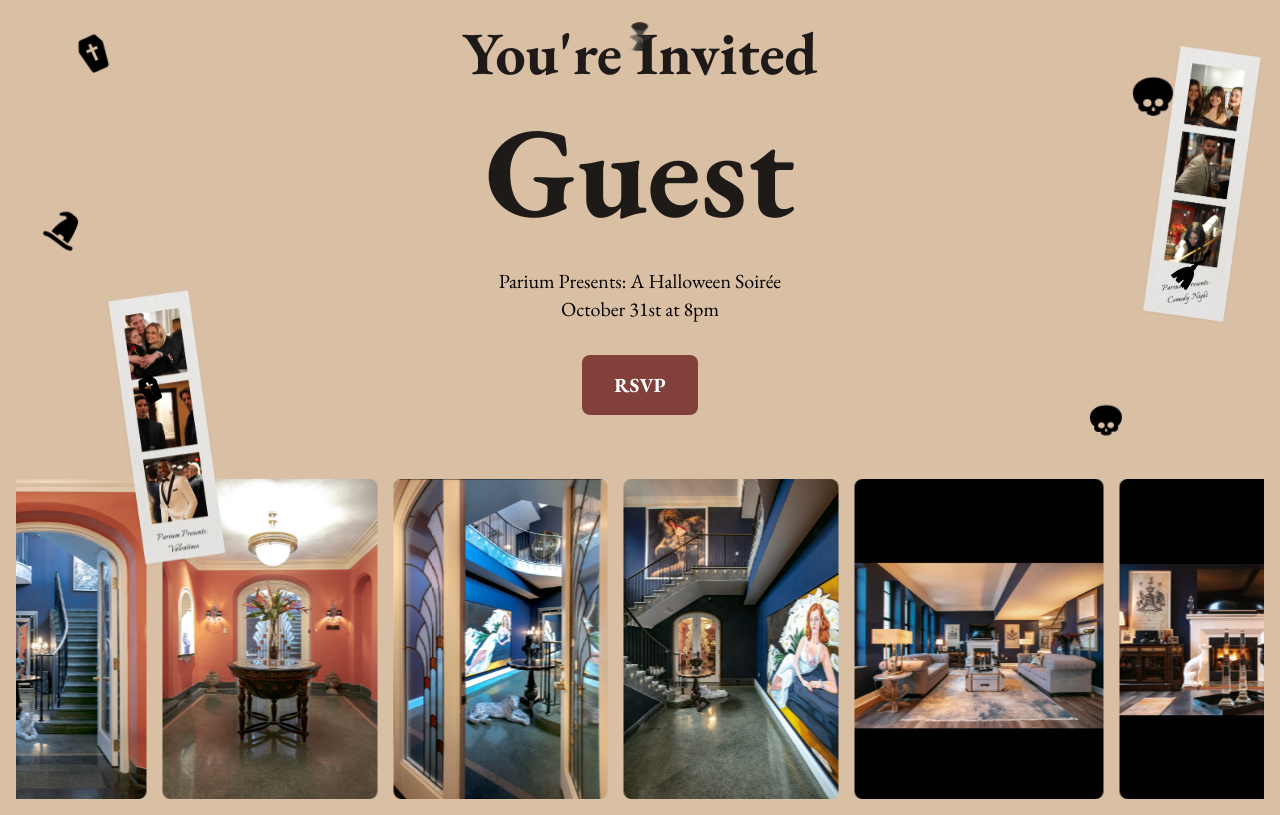
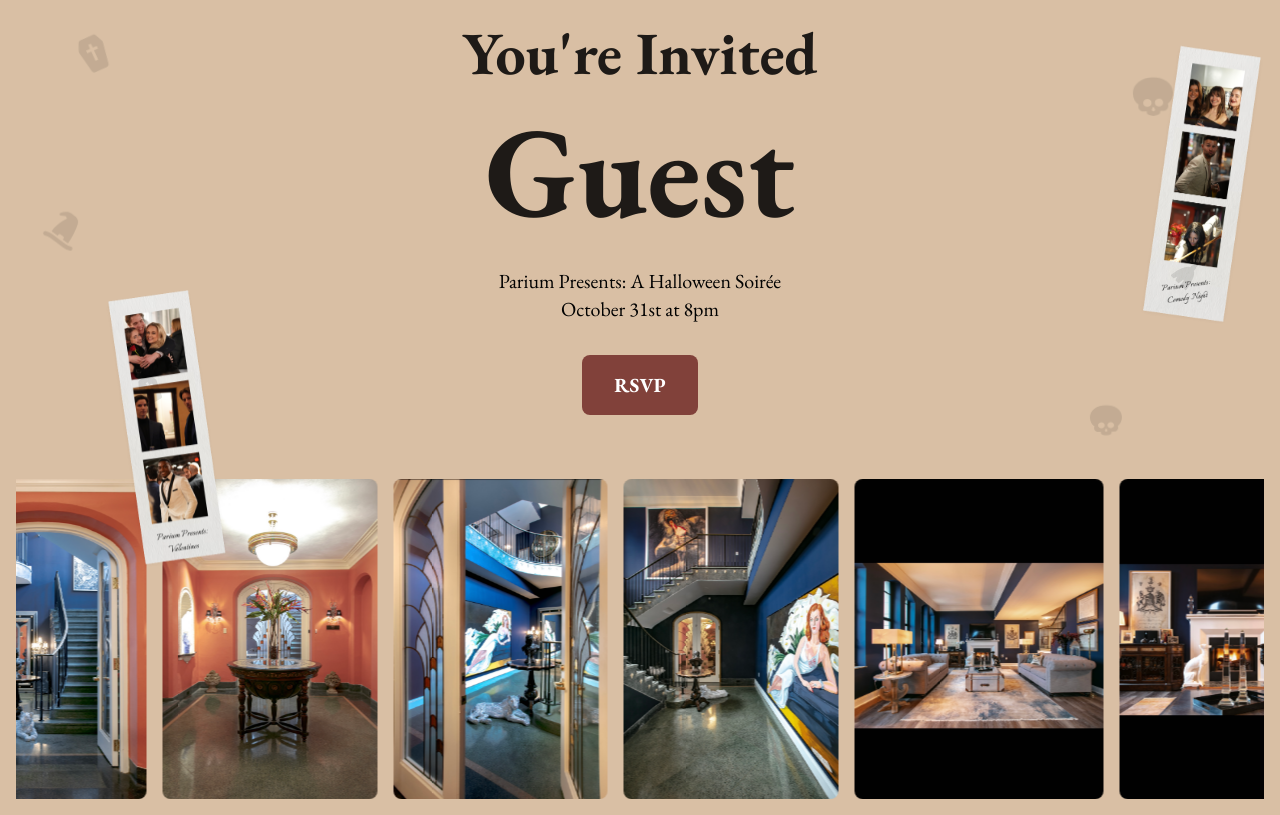
Before and after one commit to izayahhudnut/parium-halloween, a Next.js app: page / in a window 1280 px wide. Built offline with nearby package versions, Linux system fonts and the light colour scheme.

Commit message:
updated icons

```diff
--- a/app/components/InviteContent.tsx
+++ b/app/components/InviteContent.tsx
@@ -47,24 +47,15 @@
 
   return (
     <div className="min-h-screen flex flex-col items-center justify-center text-black p-4 relative" style={{backgroundColor: '#D9BFA4'}}>
-      {/* Logo at top */}
-      <div className="absolute top-4 left-1/2 transform -translate-x-1/2 z-20">
-        <Image
-          src="/logo.png"
-          alt="Parium Logo"
-          width={30}
-          height={15}
-          className="animate-fade-in"
-        />
-      </div>
+
 
       {/* Floating icons */}
-      <Image src="/coffin.svg" alt="Coffin" width={60} height={60} className="absolute animate-float-1 animate-fade-in-delay z-10" style={{top: '5%', left: '5%'}} />
-      <Image src="/thriller.svg" alt="Thriller" width={50} height={50} className="absolute animate-float-2 animate-fade-in-delay z-10" style={{top: '10%', right: '8%'}} />
-      <Image src="/witch-hat.svg" alt="Witch hat" width={55} height={55} className="absolute animate-float-3 animate-fade-in-delay z-10" style={{top: '25%', left: '3%'}} />
-      <Image src="/witch-broom.svg" alt="Witch broom" width={50} height={50} className="absolute animate-float-4 animate-fade-in-delay z-10" style={{top: '30%', right: '5%'}} />
-      <Image src="/coffin.svg" alt="Coffin" width={45} height={45} className="absolute animate-float-5 animate-fade-in-delay z-10" style={{top: '45%', left: '10%'}} />
-      <Image src="/thriller.svg" alt="Thriller" width={40} height={40} className="absolute animate-float-6 animate-fade-in-delay z-10" style={{top: '50%', right: '12%'}} />
+      <Image src="/coffin.svg" alt="Coffin" width={60} height={60} className="opacity-10 absolute animate-float-1 animate-fade-in-delay z-10" style={{top: '5%', left: '5%'}} />
+      <Image src="/thriller.svg" alt="Thriller" width={50} height={50} className="opacity-10 absolute animate-float-2 animate-fade-in-delay z-10" style={{top: '10%', right: '8%'}} />
+      <Image src="/witch-hat.svg" alt="Witch hat" width={55} height={55} className="opacity-10 absolute animate-float-3 animate-fade-in-delay z-10" style={{top: '25%', left: '3%'}} />
+      <Image src="/witch-broom.svg" alt="Witch broom" width={50} height={50} className="opacity-10 absolute animate-float-4 animate-fade-in-delay z-10" style={{top: '30%', right: '5%'}} />
+      <Image src="/coffin.svg" alt="Coffin" width={45} height={45} className="opacity-10 absolute animate-float-5 animate-fade-in-delay z-10" style={{top: '45%', left: '10%'}} />
+      <Image src="/thriller.svg" alt="Thriller" width={40} height={40} className="opacity-10 absolute animate-float-6 animate-fade-in-delay z-10" style={{top: '50%', right: '12%'}} />
 
       {/* Photobooth overlays */}
       <Image src="/Vintagephoto.png" alt="Photobooth strip" width={130} height={140} className="absolute animate-fade-in-delay opacity-20 z-5" style={{top: '5%', right: '1%', transform: 'rotate(-15deg)'}} />
```
